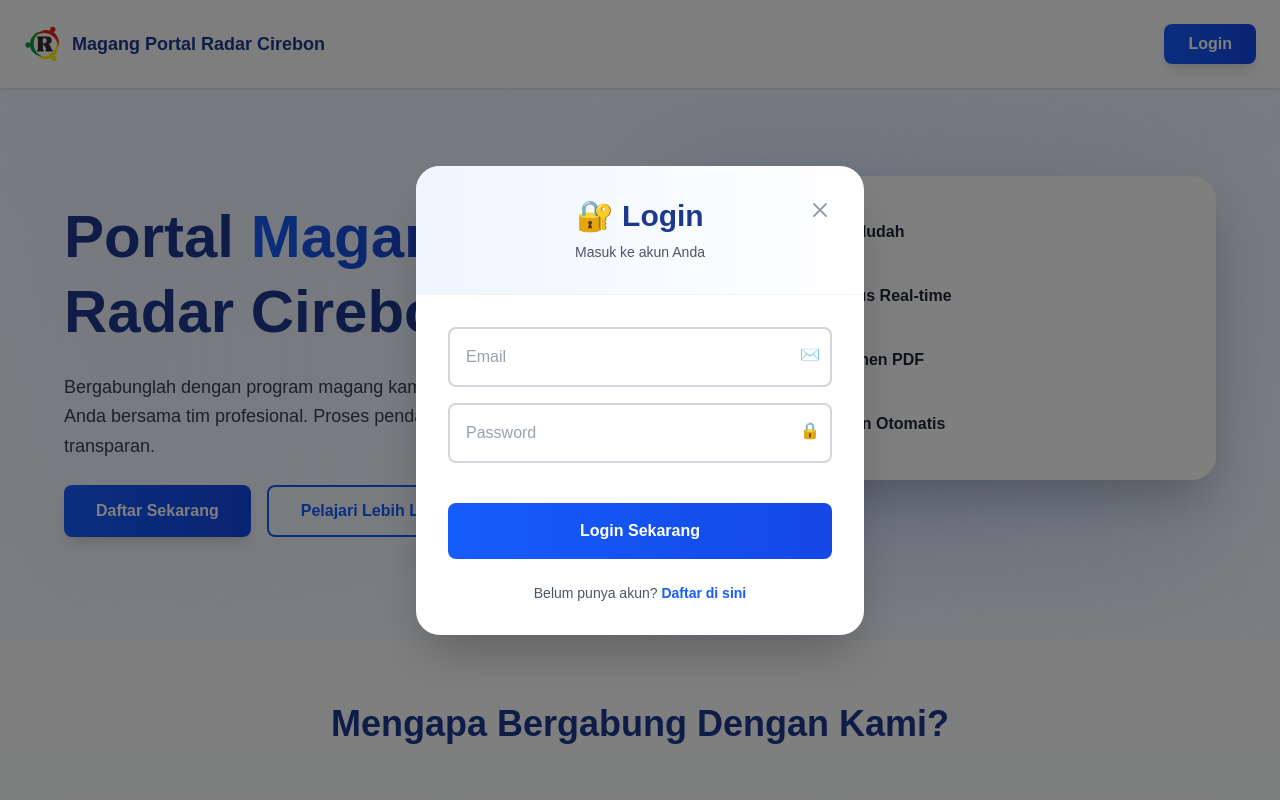
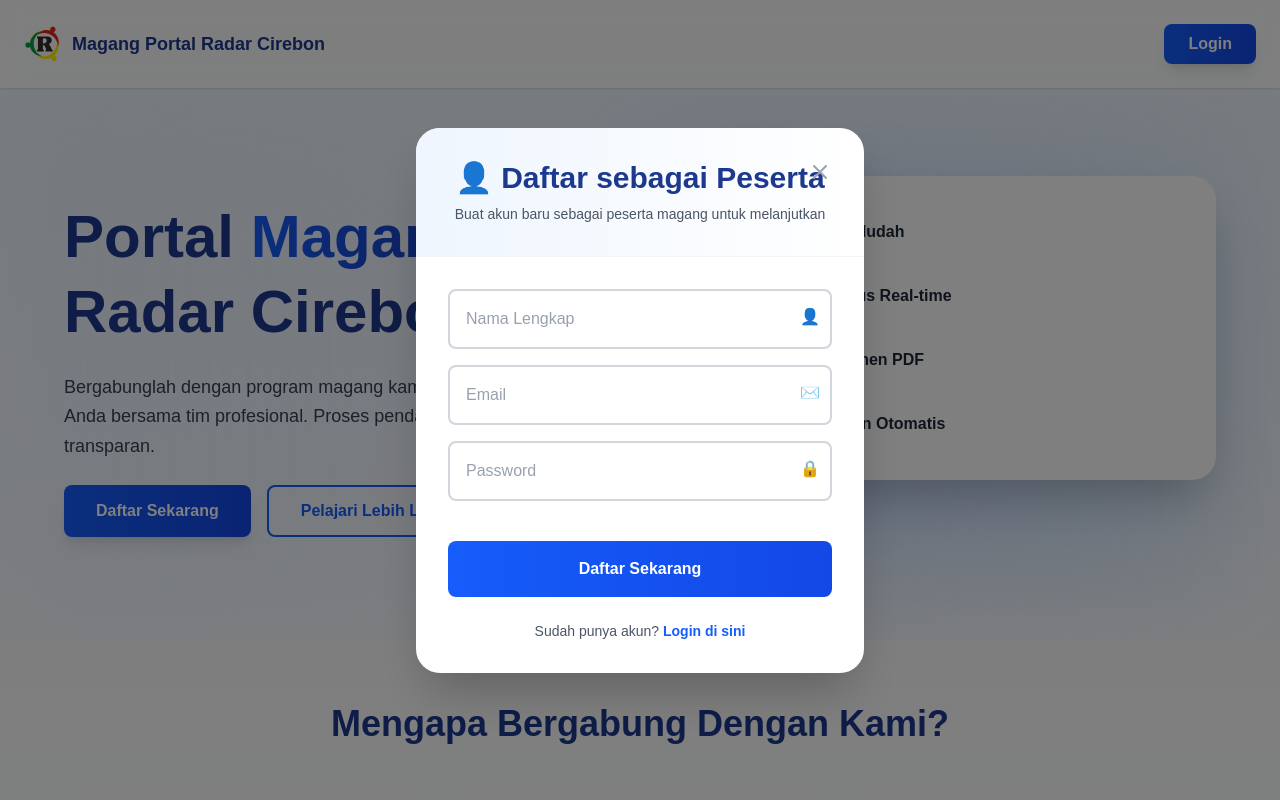
Before and after one commit to INDandy/magang-portal, a Next.js app: page / in a window 1280 px wide. Both pictures are taken after a click on the button "Login". Shown: the top 800 px of the page. Built offline with nearby package versions, Linux system fonts and the light colour scheme.

Commit message:
Hide the ui of choose admin or user role

```diff
--- a/app/page.tsx
+++ b/app/page.tsx
@@ -5,7 +5,7 @@ import NotificationsWidget from "./components/NotificationsWidget";
 
 export default function HomePage() {
   const [showLogin, setShowLogin] = useState(false);
-  const [mode, setMode] = useState<"login" | "register-user" | "register-admin">("login");
+  const [mode, setMode] = useState<"login" | "register-user" | "register-admin">("register-user"); // Default to USER registration
   const [form, setForm] = useState({ name: "", email: "", password: "" });
   const [popup, setPopup] = useState<string | null>(null);
   const [open, setOpen] = useState(false);
@@ -462,20 +462,20 @@ export default function HomePage() {
             {/* Header */}
             <div className="bg-gradient-to-r from-blue-50 to-transparent p-6 sm:p-8 border-b border-gray-100">
               <h2 className="text-2xl sm:text-3xl font-bold text-blue-900 text-center">
-                {mode === "login" ? "🔐 Login" : mode === "register-user" ? "👤 Daftar sebagai Peserta" : "🔑 Daftar sebagai Admin"}
+                {mode === "login" ? "🔐 Login" : "👤 Daftar sebagai Peserta"}
               </h2>
               <p className="text-sm text-gray-600 text-center mt-2">
-                {mode === "login" ? "Masuk ke akun Anda" : "Buat akun baru untuk melanjutkan"}
+                {mode === "login" ? "Masuk ke akun Anda" : "Buat akun baru sebagai peserta magang untuk melanjutkan"}
               </p>
             </div>
 
-            {/* Content */}
+             {/* Content */}
             <div className="p-6 sm:p-8">
-              {/* Account Type Selection (admin registration hidden) */}
+              {/* Pilih Tipe Akun section - HIDDEN USING COMMENT
               {mode !== "login" && (
                 <div className="mb-6 p-4 bg-gradient-to-r from-blue-50 to-blue-100 rounded-xl border border-blue-200 transition transform hover:scale-105 duration-200">
                   <p className="text-xs sm:text-sm text-gray-700 font-semibold mb-3">Pilih Tipe Akun:</p>
-                  <div className="grid grid-cols-1 gap-3">
+                  <div className="grid grid-cols-2 gap-3">
                     <button
                       type="button"
                       onClick={() => setMode("register-user")}
@@ -487,11 +487,21 @@ export default function HomePage() {
                     >
                       👤 Peserta
                     </button>
-                    {/* Admin registration intentionally hidden from UI. To create admin users, use server-side tools or the database. */}
+                    <button
+                      type="button"
+                      onClick={() => setMode("register-admin")}
+                      className={`py-3 px-3 sm:px-4 rounded-lg font-semibold transition duration-200 transform hover:scale-105 ${
+                        mode === "register-admin"
+                          ? "bg-red-600 text-white shadow-lg scale-105"
+                          : "bg-white border-2 border-gray-300 text-gray-700 hover:border-red-500 hover:shadow-md"
+                      }`}
+                    >
+                      🔑 Admin
+                    </button>
                   </div>
                 </div>
               )}
-
+              END OF HIDDEN SECTION */}
               {/* Form Inputs */}
               <form className="space-y-4" onSubmit={(e) => { e.preventDefault(); handleSubmit(); }}>
                 {(mode === "register-user" || mode === "register-admin") && (
```
